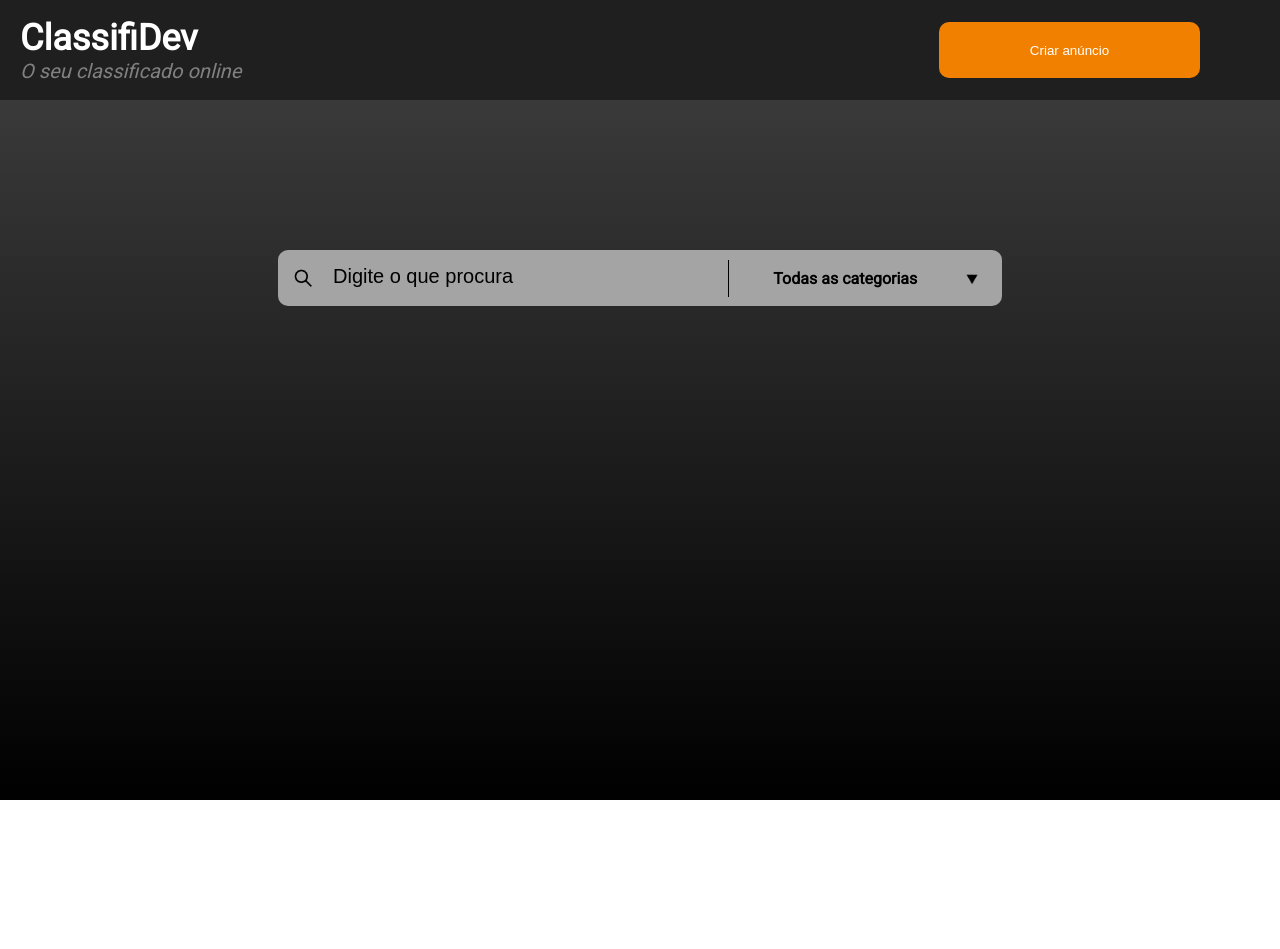
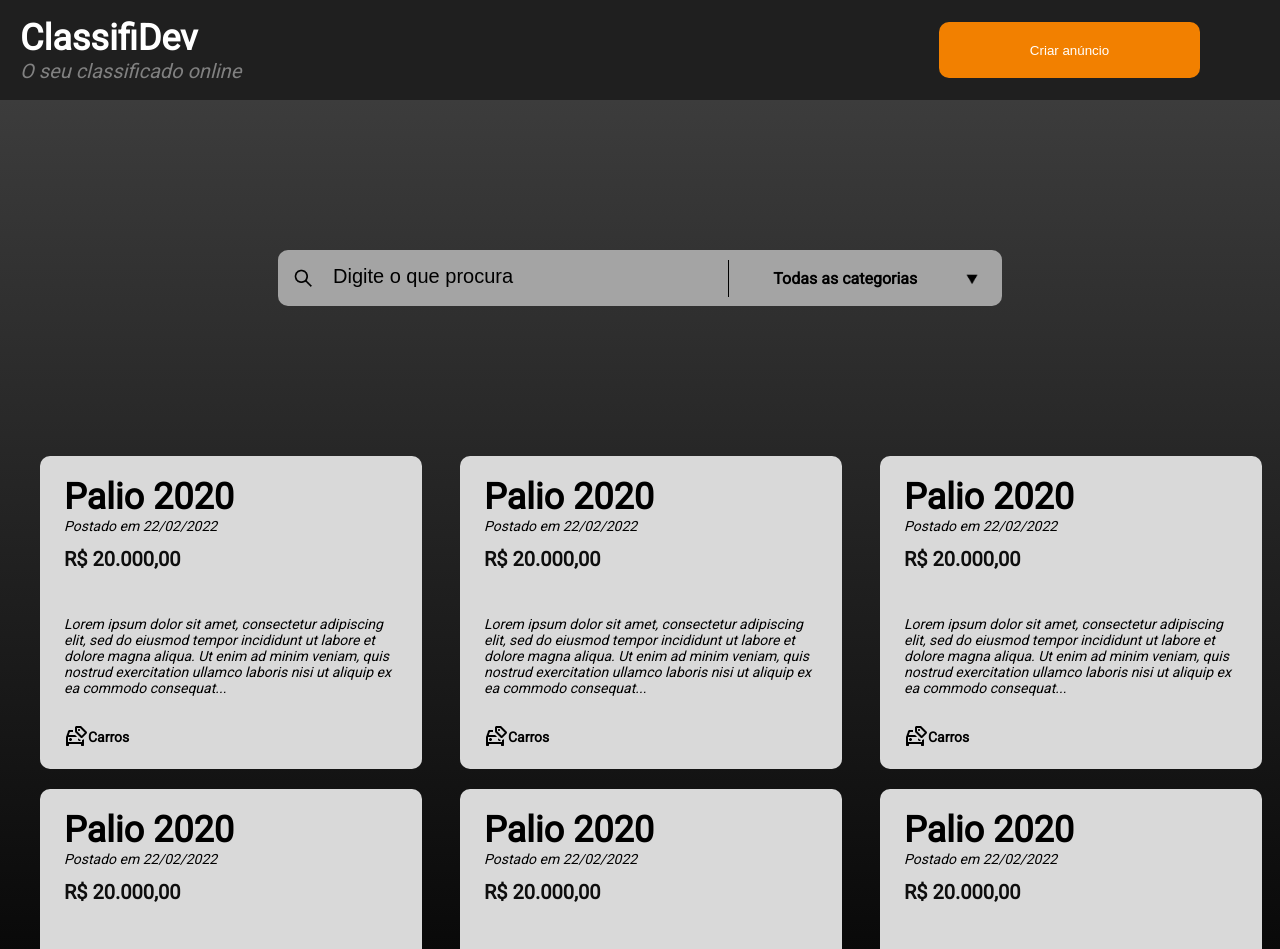
Before and after one commit to Seja-Dev/desafio-classidev, a Next.js app: page / in a window 1280 px wide. Shown: the top 949 px of the page. Before the commit the page ends 800 px from the top, so only its background shows below. Built offline with nearby package versions, Linux system fonts and the light colour scheme.

Commit message:
created classifields

```diff
--- /dev/null
+++ b/src/components/classifieds/classifields.jsx
@@ -0,0 +1,72 @@
+import styled from "styled-components"
+
+const StyledClass = styled.div`
+    width: 334px;
+    height: 313px;
+    border-radius: 10px;
+    background-color: #D9D9D9;
+    display: flex;
+    flex-direction: column;
+    justify-content: center;
+    gap: 29px;
+    padding: 0 24px;
+`
+
+const ProductsAndDate = styled.div`
+    display: flex;
+    flex-direction: column;
+`
+
+const Product = styled.h2`
+    font-size: 36px;
+    font-weight: 700;
+    line-height: normal;
+`
+
+const Date = styled.p`
+    font-size: 14px;
+    font-style: italic;
+    font-weight: 300;
+`
+
+const Price = styled.h4`
+    color: #0E0E0E;
+    font-size: 20px;
+    font-style: normal;
+    font-weight: 700;
+    position: relative;
+    bottom: 16px;
+`
+
+const Description = styled.p`
+    font-size: 14px;
+    font-style: italic;
+    font-weight: 300;
+`
+
+const ClassContainer = styled.div`
+    display: flex;
+    align-items: center;
+`
+
+const Class = styled.p`
+    font-size: 14px;
+    font-weight: 700;
+`
+
+export default function Classefields() {
+    return(
+        <StyledClass>
+            <ProductsAndDate>
+                <Product>Palio 2020</Product>
+                <Date>Postado em 22/02/2022</Date>
+            </ProductsAndDate>
+            <Price>R$ 20.000,00</Price>
+            <Description>Lorem ipsum dolor sit amet, consectetur adipiscing elit, sed do eiusmod tempor incididunt ut labore et dolore magna aliqua. Ut enim ad minim veniam, quis nostrud exercitation ullamco laboris nisi ut aliquip ex ea commodo consequat...</Description>
+            <ClassContainer>
+                <img src="car.png"/>
+                <Class>Carros</Class>
+            </ClassContainer>
+        </StyledClass>
+    )
+}
--- a/src/pages/_app.jsx
+++ b/src/pages/_app.jsx
@@ -11,7 +11,6 @@ const GlobalStyle = createGlobalStyle`
       background: linear-gradient(to bottom, #424242 0%, #000000 100%);
       margin: 0;
       padding: 0;
-      height: 100vh;
     }
 `
 
--- a/src/pages/index.jsx
+++ b/src/pages/index.jsx
@@ -2,12 +2,21 @@ import styled from "styled-components"
 
 import Navbar from "@/components/navbar/navbar"
 import Search from "@/components/search/search"
+import Classefields from "@/components/classifieds/classifields"
 
 const SearchContainer = styled.div`
   display: flex;
   align-items: center;
   justify-content: center;
   margin: 150px 0;
+`
+
+const ClassefieldsContainer = styled.div`
+  display: grid;
+  grid-template-columns: repeat(3, 1fr);
+  gap: 20px;
+  justify-content: center;
+  margin-left: 40px;
 `
 
 function HomePage () {
@@ -18,6 +27,14 @@ function HomePage () {
       <SearchContainer>
         <Search/>
       </SearchContainer>
+      <ClassefieldsContainer>
+        <Classefields/>
+        <Classefields/>
+        <Classefields/>
+        <Classefields/>
+        <Classefields/>
+        <Classefields/>
+      </ClassefieldsContainer>
     </>
   )
 }
```
Also changed, not shown: public/car.png (added).
